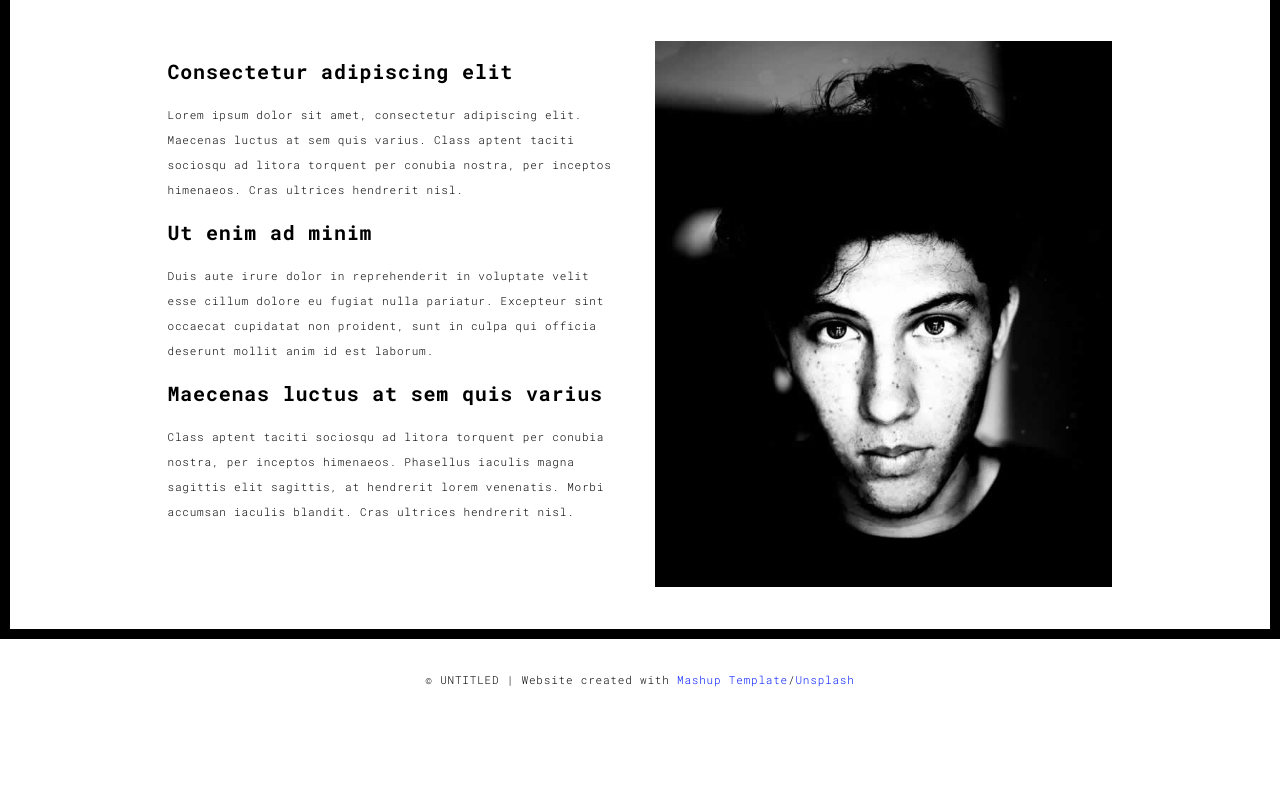
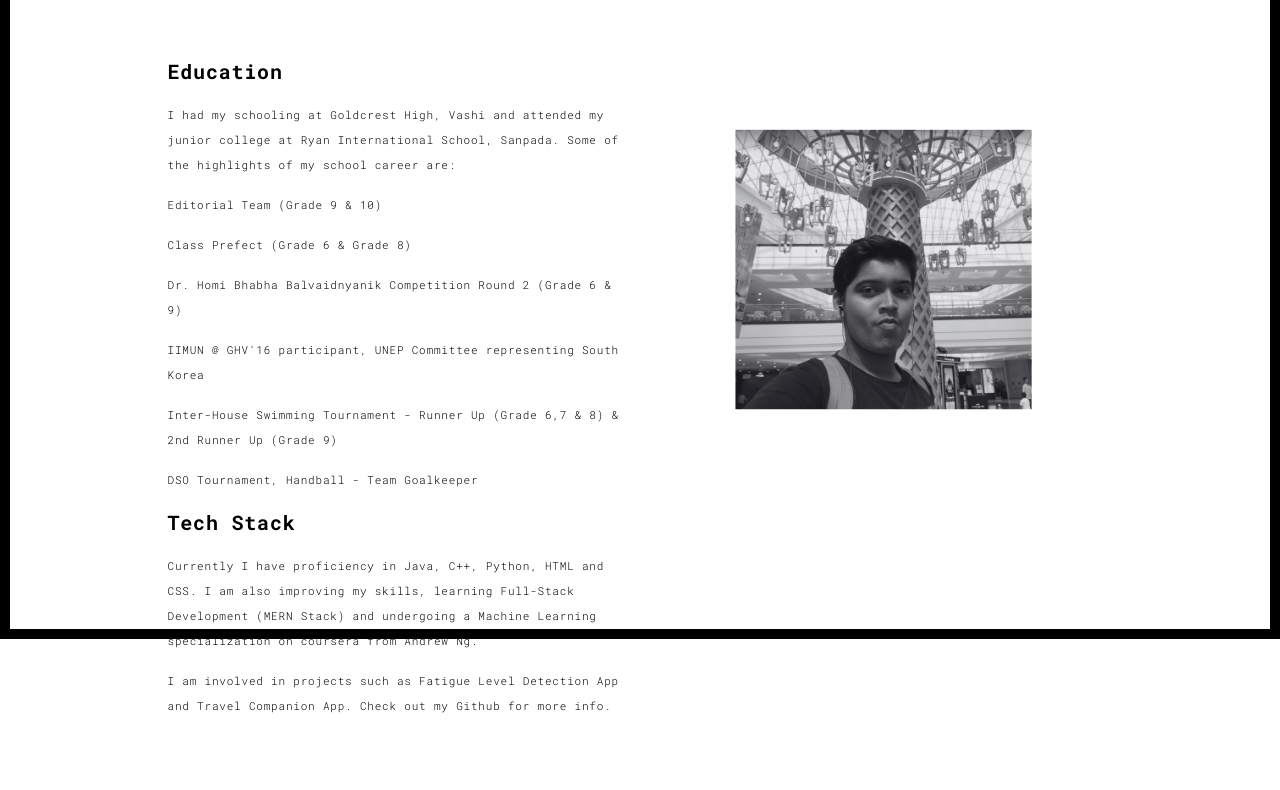
Before and after one commit to QuantTitan/Portfolio, a plain HTML site: page about.html in a window 1280 px wide. Shown: the part 161-951 px from the top of the page. Before the commit the page ends 878 px from the top, so only its background shows below. Drawn offline with Linux system fonts and the light colour scheme.

Commit message:
Updated About Me page

```diff
--- a/about.html
+++ b/about.html
@@ -55,26 +55,32 @@
       <div class="row">
         <div class="col-xs-12">
           <div class="section-container-spacer text-center">
-            <h1 class="h2">01 : About me</h1>
+            <h1 class="h2">03 : About me</h1>
           </div>
 
           <div class="row">
             <div class="col-md-10 col-md-offset-1">
               <div class="row">
                 <div class="col-xs-12 col-md-6">
-                  <h3>Consectetur adipiscing elit</h3>
-                  <p>Lorem ipsum dolor sit amet, consectetur adipiscing elit. Maecenas luctus at sem quis varius.
-                  Class aptent taciti sociosqu ad litora torquent per conubia nostra, per inceptos himenaeos. Cras ultrices hendrerit nisl.</p>
-                  <h3>Ut enim ad minim </h3>
-                  <p>Duis aute irure dolor in reprehenderit in voluptate velit esse
-                  cillum dolore eu fugiat nulla pariatur. Excepteur sint occaecat cupidatat non
-                  proident, sunt in culpa qui officia deserunt mollit anim id est laborum.
-                  <h3>Maecenas luctus at sem quis varius</h3>
+                  <h3>Education</h3>
+                  <p>I had my schooling at Goldcrest High, Vashi and attended my junior college at Ryan International School, Sanpada.
+                    Some of the highlights of my school career are:
+                  </h3>
+                  <p>Editorial Team (Grade 9 & 10)</h3>
+                  <p>Class Prefect (Grade 6 & Grade 8)</h3>
+                  <p>Dr. Homi Bhabha Balvaidnyanik Competition Round 2 (Grade 6 & 9)</h3>
+                  <p>IIMUN @ GHV'16 participant, UNEP Committee representing South Korea</h3>
+                  <p>Inter-House Swimming Tournament - Runner Up (Grade 6,7 & 8) & 2nd Runner Up (Grade 9)</h3>
+                  <p>DSO Tournament, Handball - Team Goalkeeper</h3>
+                  <h3>Tech Stack</h3>
                   <p>
-                  Class aptent taciti sociosqu ad litora torquent per conubia nostra, per inceptos himenaeos. Phasellus iaculis magna sagittis elit sagittis, at hendrerit lorem venenatis. Morbi accumsan iaculis blandit. Cras ultrices hendrerit nisl.</p>
+                  Currently I have proficiency in Java, C++, Python, HTML and CSS. I am also improving my skills,
+                  learning Full-Stack Development (MERN Stack) and undergoing a Machine Learning specialization on coursera from Andrew Ng.</h3>
+                  <p>I am involved in projects such as Fatigue Level Detection App and Travel Companion App. Check out my Github for more info.</h3>
+                </p>
                 </div>
                 <div class="col-xs-12 col-md-6">
-                  <img src="./assets/images/profil.jpg" class="img-responsive" alt="">
+                  <img src="./assets/images/Profile pic BW.png" class="img-responsive" alt="">
                 </div>
               </div>
             </div>
```
Also changed, not shown: assets/images/Profile pic BW.png (added).
